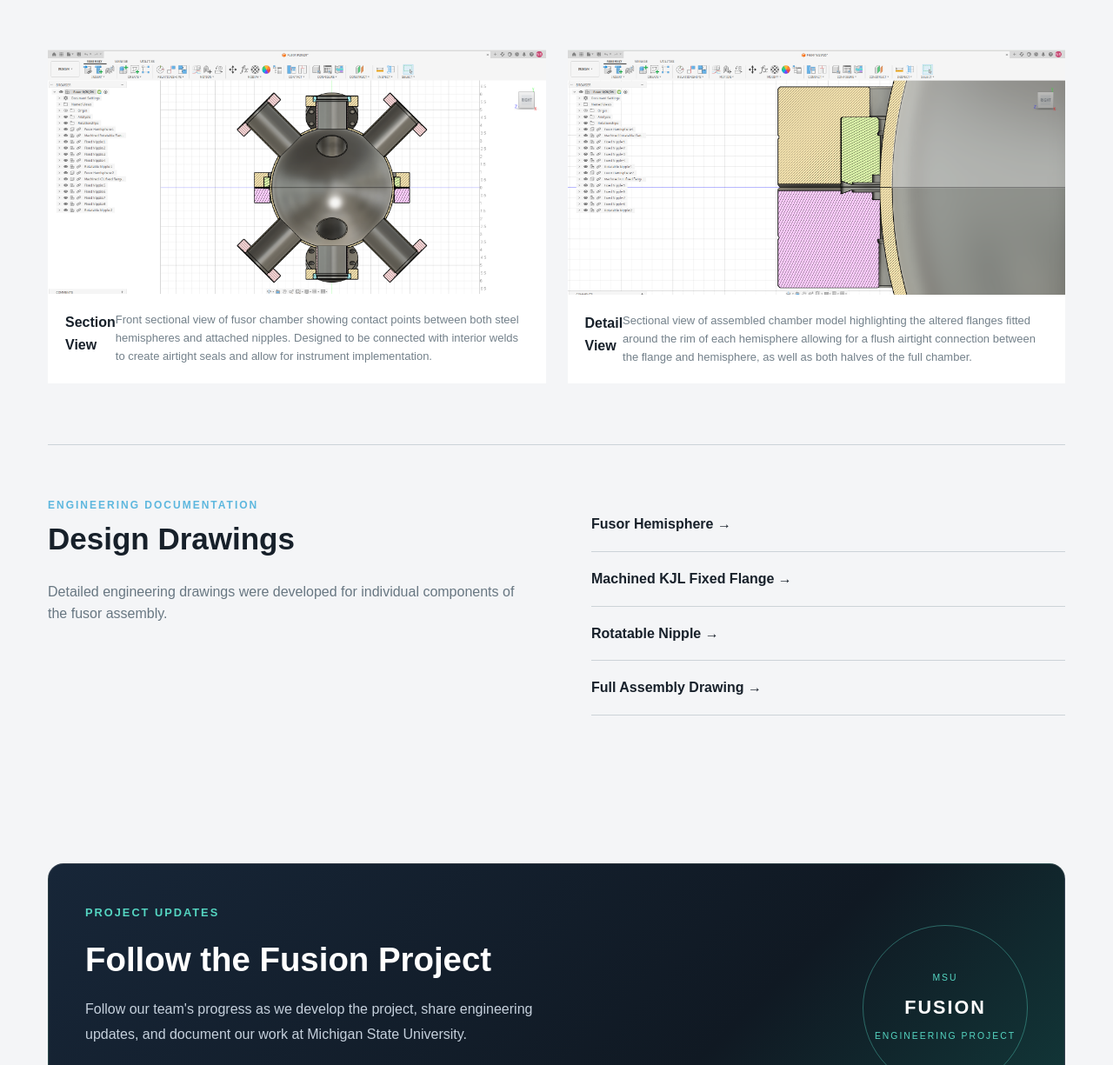
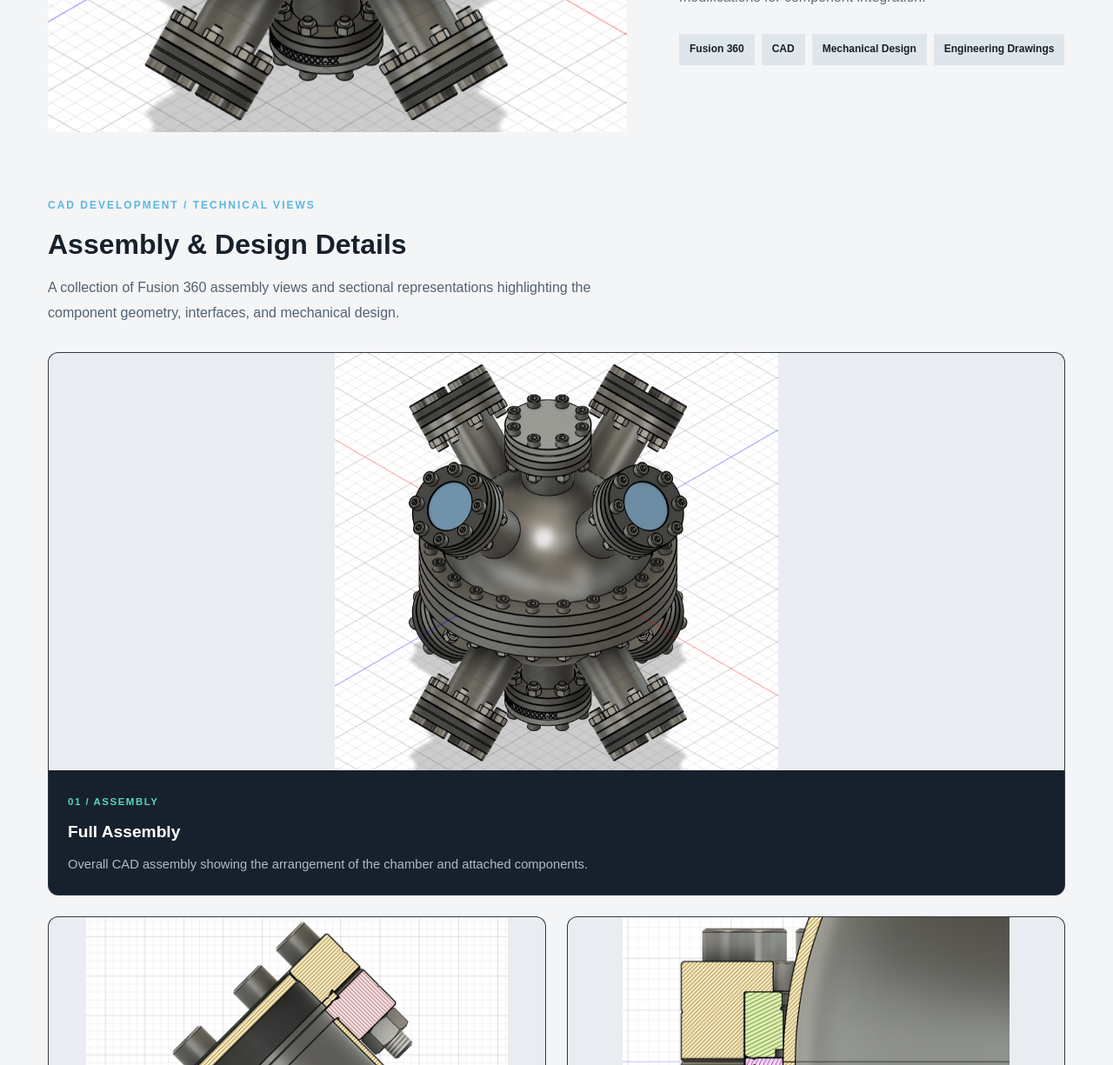
Before and after one commit to williamjsbutler/williamjsbutler.github.io, a plain HTML site: page index.html in a window 1280 px wide. Shown: the part 3804-5029 px from the top of the page at 87% size. Drawn offline with Linux system fonts and the light colour scheme.

Commit message:
Fix Fusor project images and gallery styling

```diff
--- a/index.html
+++ b/index.html
@@ -218,7 +218,7 @@
         <div class="project-image">
 
             <img
-                src="images/fusor-assembly.png"
+                src="images/Full.png"
                 alt="Machined Fusor Full assembly modeled in Fusion 360">
 
         </div>
@@ -258,38 +258,109 @@
     </div>
 
 
-    <!-- PROJECT IMAGE GALLERY -->
 
-    <div class="gallery">
+<!-- FUSOR DEVICE CAD GALLERY -->
 
-        <div class="gallery-item">
+<div class="fusor-gallery-section">
 
-            <img
-                src="images/Fusor-section.png"
-                alt="Section view of Machined Fusor assembly">
+    <div class="fusor-gallery-heading">
+        <p class="card-label">CAD DEVELOPMENT / TECHNICAL VIEWS</p>
+        <h3>Assembly &amp; Design Details</h3>
+        <p>
+            A collection of Fusion 360 assembly views and sectional
+            representations highlighting the component geometry,
+            interfaces, and mechanical design.
+        </p>
+    </div>
 
-            <div class="gallery-caption">
-                <strong>Section View</strong>
-                <span>Front sectional view of fusor chamber showing contact points between both steel hemispheres and attached nipples. Designed to be connected with interior welds to create airtight seals and allow for instrument implementation.</span>
+    <div class="fusor-gallery">
+
+        <!-- FULL ASSEMBLY -->
+        <div class="fusor-gallery-card fusor-gallery-featured">
+            <a href="images/Full.png" target="_blank">
+                <img
+                    src="images/Full.png"
+                    alt="Full Fusion 360 assembly of the fusor device">
+            </a>
+            <div class="fusor-gallery-caption">
+                <span>01 / ASSEMBLY</span>
+                <h4>Full Assembly</h4>
+                <p>
+                    Overall CAD assembly showing the arrangement
+                    of the chamber and attached components.
+                </p>
             </div>
-
         </div>
 
+        <!-- VIEWPORT SECTION -->
+        <div class="fusor-gallery-card">
+            <a href="images/Viewport-Section.png" target="_blank">
+                <img
+                    src="images/Viewport-Section.png"
+                    alt="Close-up sectional view of the assembly">
+            </a>
+            <div class="fusor-gallery-caption">
+                <span>02 / SECTION VIEW</span>
+                <h4>Viewport Section</h4>
+                <p>
+                    Close-up sectional representation of glass viewport assembly.
+                </p>
+            </div>
+        </div>
 
-        <div class="gallery-item">
+        <!-- FLANGE SECTION -->
+        <div class="fusor-gallery-card">
+            <a href="images/Flange-Section.png" target="_blank">
+                <img
+                    src="images/Flange-Section.png"
+                    alt="Sectional view of the flange assembly">
+            </a>
+            <div class="fusor-gallery-caption">
+                <span>03 / COMPONENT DETAIL</span>
+                <h4>Flange Section</h4>
+                <p>
+                    Sectional view highlighting the flange
+                    and adjoining component geometry.
+                </p>
+            </div>
+        </div>
 
-            <img
-                src="images/Fusor-top.png"
-                alt="Top view of Machined Fusor assembly">
+        <!-- END SECTION -->
+        <div class="fusor-gallery-card">
+            <a href="images/End-Section.png" target="_blank">
+                <img
+                    src="images/End-Section.png"
+                    alt="End sectional view of the assembly">
+            </a>
+            <div class="fusor-gallery-caption">
+                <span>04 / SECTION VIEW</span>
+                <h4>End Section</h4>
+                <p>
+                    Detailed view of viewport endcap on rotatable nipple.
+                </p>
+            </div>
+        </div>
 
-            <div class="gallery-caption">
-                <strong>Detail View</strong>
-                <span>Sectional view of assembled chamber model highlighting the altered flanges fitted around the rim of each hemisphere allowing for a flush airtight connection between the flange and hemisphere, as well as both halves of the full chamber.</span>
+        <!-- HALF SECTION -->
+        <div class="fusor-gallery-card">
+            <a href="images/Half-Section.png" target="_blank">
+                <img
+                    src="images/Half-Section.png"
+                    alt="Half sectional view of the chamber assembly">
+            </a>
+            <div class="fusor-gallery-caption">
+                <span>05 / SECTION VIEW</span>
+                <h4>Half Section</h4>
+                <p>
+                    Sectional view showing
+                    the chamber and surrounding components.
+                </p>
             </div>
-
         </div>
 
     </div>
+
+</div>
 
 
     <!-- ENGINEERING DRAWINGS -->
--- a/style.css
+++ b/style.css
@@ -861,3 +861,131 @@ footer p {
         align-self: center;
     }
 }
+
+/* =================================
+   FUSOR DEVICE IMAGE GALLERY
+================================= */
+
+.fusor-gallery-section {
+    margin-top: 75px;
+}
+
+.fusor-gallery-heading {
+    max-width: 650px;
+    margin-bottom: 30px;
+}
+
+.fusor-gallery-heading h3 {
+    margin: 10px 0;
+    font-size: 2rem;
+    color: #ffffff;
+}
+
+.fusor-gallery-heading > p:last-child {
+    color: #aebbc8;
+    line-height: 1.8;
+}
+
+.fusor-gallery {
+    display: grid;
+    grid-template-columns: repeat(2, minmax(0, 1fr));
+    gap: 24px;
+}
+
+.fusor-gallery-card {
+    overflow: hidden;
+    border: 1px solid rgba(255,255,255,0.10);
+    border-radius: 12px;
+    background: #17212d;
+    transition: transform 0.25s ease,
+                border-color 0.25s ease;
+}
+
+.fusor-gallery-card:hover {
+    transform: translateY(-5px);
+    border-color: #55d6c2;
+}
+
+.fusor-gallery-card a {
+    display: block;
+    overflow: hidden;
+    background: #e9edf1;
+}
+
+.fusor-gallery-card img {
+    display: block;
+    width: 100%;
+    height: 340px;
+    object-fit: contain;
+    transition: transform 0.3s ease;
+}
+
+.fusor-gallery-card:hover img {
+    transform: scale(1.025);
+}
+
+.fusor-gallery-caption {
+    padding: 22px;
+}
+
+.fusor-gallery-caption span {
+    color: #55d6c2;
+    font-size: 0.72rem;
+    font-weight: 700;
+    letter-spacing: 1.5px;
+}
+
+.fusor-gallery-caption h4 {
+    margin: 9px 0;
+    color: #ffffff;
+    font-size: 1.2rem;
+}
+
+.fusor-gallery-caption p {
+    margin: 0;
+    color: #aebbc8;
+    font-size: 0.92rem;
+    line-height: 1.7;
+}
+
+/* Featured full assembly image */
+.fusor-gallery-featured {
+    grid-column: 1 / -1;
+}
+
+.fusor-gallery-featured img {
+    height: 480px;
+}
+
+/* Mobile responsiveness */
+@media (max-width: 700px) {
+    .fusor-gallery {
+        grid-template-columns: 1fr;
+    }
+
+    .fusor-gallery-featured {
+        grid-column: auto;
+    }
+
+    .fusor-gallery-card img,
+    .fusor-gallery-featured img {
+        height: 280px;
+    }
+
+    .fusor-gallery-heading h3 {
+        font-size: 1.65rem;
+    }
+}
+/* Fix Fusor gallery heading visibility */
+
+.fusor-gallery-heading h3 {
+    color: #17212d;
+}
+
+.fusor-gallery-heading > p:last-child {
+    color: #526273;
+}
+
+.fusor-gallery-caption h4 {
+    color: #ffffff;
+}
```
Also changed, not shown: images/End-Section.png (added), images/Flange-Section.png (added), images/Full.png (added), images/Fusor-section.png (deleted), images/Fusor-top.png (deleted), images/Half-Section.png (added), images/Viewport-Section.png (added), images/fusor-assembly.png (deleted).
